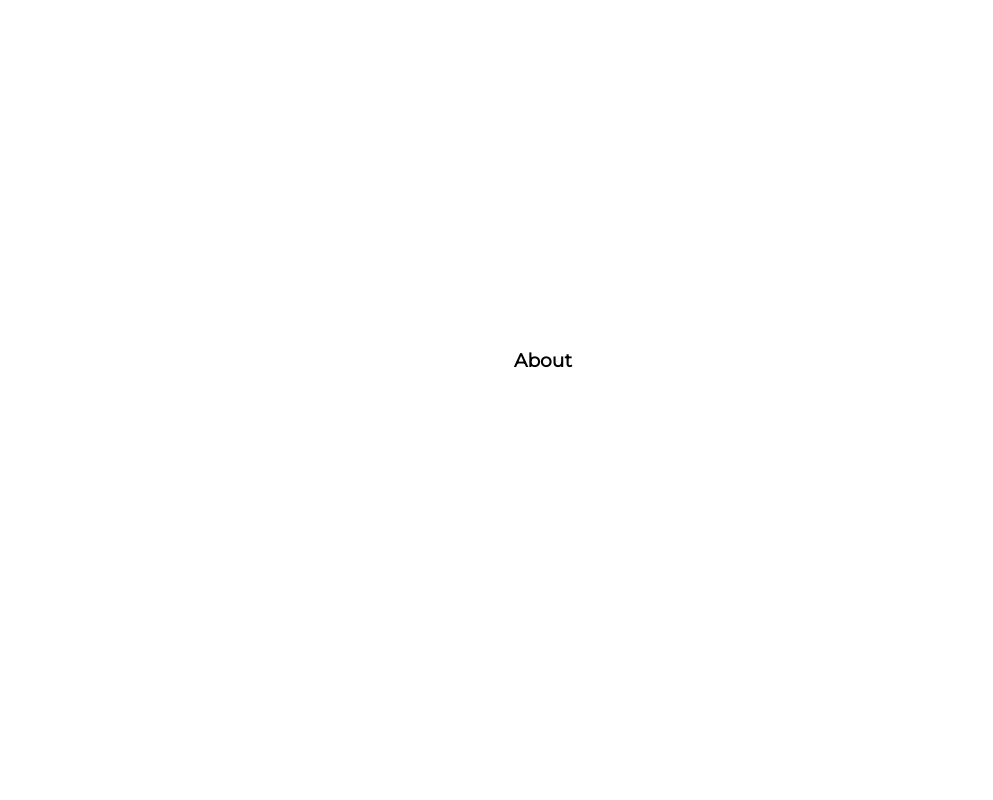
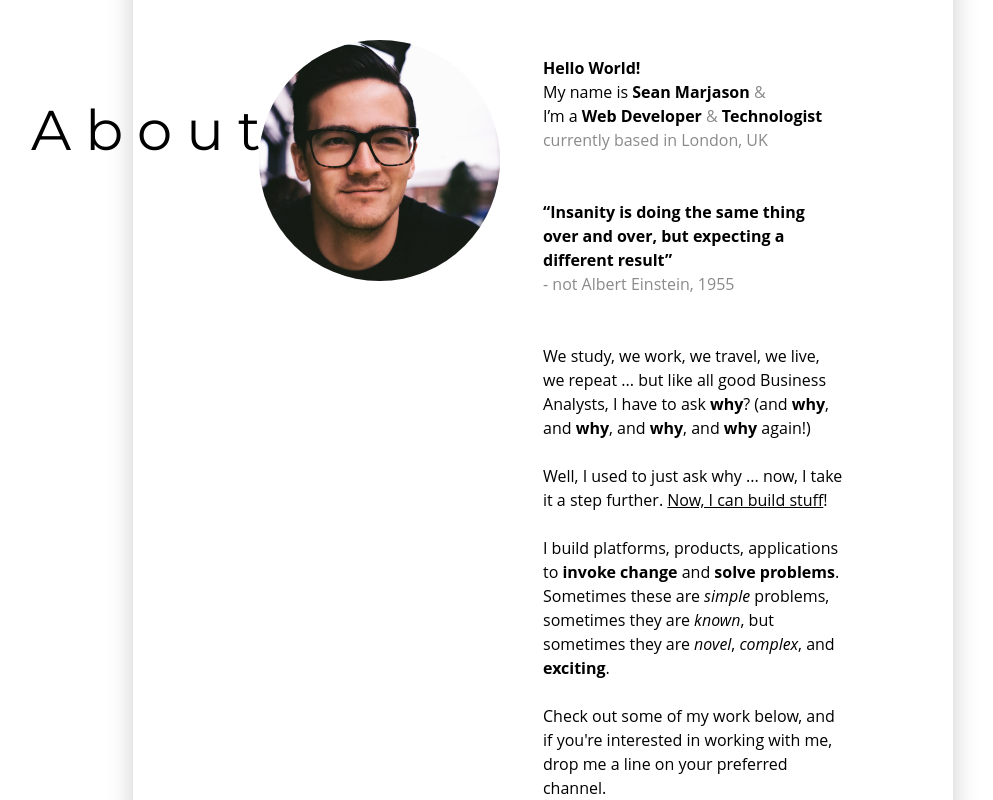
Before and after one commit to seanmarjason/seanmarjason.com, a React (Create React App) app: page / in a window 1280 px wide. Shown: the part 840-1640 px from the top of the page, without its empty margins (97-1090 px from the left). Built offline with nearby package versions, Linux system fonts and the light colour scheme.

Commit message:
Create initial about page

```diff
--- a/src/App.js
+++ b/src/App.js
@@ -1,4 +1,5 @@
 import './App.css';
+import { Helmet } from 'react-helmet'
 import Navbar from './components/Navbar/Navbar'
 import Home from './pages/Home'
 import About from './pages/About'
@@ -20,6 +21,11 @@ const navLinks = {
 function App() {
   return (
     <div className="App">
+      <Helmet>
+        <link rel="preconnect" href="https://fonts.googleapis.com"/>
+        <link rel="preconnect" href="https://fonts.gstatic.com" crossorigin/>
+        <link href="https://fonts.googleapis.com/css2?family=Montserrat&display=swap" rel="stylesheet"/>
+      </Helmet>
       <Navbar navLinks={navLinks} logo={Logo}/>
       <Home />
       <About />
--- /dev/null
+++ b/src/pages/About.css
@@ -0,0 +1,65 @@
+#about-container {
+  width: 80%;
+  height: 80%;
+  box-shadow: 0 0 25px rgba(0,0,0,0.2);
+  display: flex;
+  justify-content: space-around;
+  box-sizing: border-box;
+  padding: 10vh 7.5vw;
+}
+
+#about-container>div {
+  width: 50%;
+}
+
+#about-images {
+  text-align: center;
+  height: 100%;
+}
+
+#about-images>img {
+  width: 80%;
+}
+
+#about-face {
+  border-radius: 50%;
+  align-self: flex-start;
+}
+
+#about-text {
+  line-height: 1.5em;
+  padding: 0 1vw;
+}
+
+#about-text p {
+  margin-bottom: 1.5em;
+}
+
+#about-text span {
+  color: #8A8A8A
+}
+
+#about-text>#quote {
+  margin: 3em 0 3em 0;
+}
+
+#quote q {
+  font-weight: bold;
+
+}
+
+@media (max-width: 992px) {
+  #about-container {
+    flex-direction: column;
+  }
+  #about-container>div {
+    width: 100%;
+  }
+}
+
+@media (max-width: 480px) {
+  #about-container {
+    width: 100%;
+    /* padding: 10vh 7.5vw; */
+  }
+}
--- a/src/pages/About.js
+++ b/src/pages/About.js
@@ -1,9 +1,47 @@
 import './pages.css';
+import './About.css';
+import Face from '../assets/Face-square.jpg';
 
 const About = () => {
   return(
     <div className="page">
       <h3 id="about">About</h3>
+      <div id="about-container">
+        <div id="about-images">
+          <img id="about-face" src={Face} alt="Sean Marjason's face" />
+        </div>
+        <div id='about-text'>
+          <p>
+            <strong>Hello World!</strong><br />
+            My name is <strong>Sean Marjason</strong> <span>&</span><br />
+            I’m a <strong>Web Developer</strong> <span>&</span> <strong>Technologist</strong><br />
+            <span>currently based in London, UK</span>
+          </p>
+          <p id="quote">
+            <q>
+              Insanity is doing the same thing over and over, but expecting a different result
+            </q><br />
+              <span>- not Albert Einstein, 1955</span>
+          </p>
+          <p>
+            We study, we work, we travel, we live, we repeat ... but like all good Business Analysts,
+            I have to ask <strong>why</strong>? (and <strong>why</strong>, and <strong>why</strong>,
+            and <strong>why</strong>, and <strong>why</strong> again!)
+          </p>
+          <p>
+            Well, I used to just ask why ... now, I take it a step further. <u>Now, I can build stuff</u>!
+          </p>
+          <p>
+            I build platforms, products, applications to <strong>invoke change </strong>
+            and <strong>solve problems</strong>. Sometimes these are <i>simple</i> problems,
+            sometimes they are <i>known</i>, but sometimes they are
+            <i> novel</i>, <i>complex</i>, and <strong>exciting</strong>.
+          </p>
+          <p>
+            Check out some of my work below, and if you're interested in working with me, drop me a line on your preferred channel.
+          </p>
+        </div>
+      </div>
     </div>
   )
 }
--- a/src/pages/Home.css
+++ b/src/pages/Home.css
@@ -1,7 +1,8 @@
 #headline {
   width: 80%;
   margin-bottom: 10vh;
-  align-items: auto;
+  position: absolute;
+  top: 35%;
 }
 
 #home {
--- a/src/pages/Home.js
+++ b/src/pages/Home.js
@@ -1,17 +1,11 @@
 import './pages.css'
 import './Home.css'
-import { Helmet } from 'react-helmet'
 import NavigationButton from '../components/NavigationButton/NavigationButton'
 
 
 const Home = () => {
   return(
     <div id="homePage" className="page">
-      <Helmet>
-        <link rel="preconnect" href="https://fonts.googleapis.com"/>
-        <link rel="preconnect" href="https://fonts.gstatic.com" crossorigin/>
-        <link href="https://fonts.googleapis.com/css2?family=Montserrat&display=swap" rel="stylesheet"/>
-      </Helmet>
       <div id="headline">
         <h1 id="home" className="">Sean Marjason</h1>
         <p id="tagline">Web Developer | Analyst | Technologist</p>
--- a/src/pages/pages.css
+++ b/src/pages/pages.css
@@ -1,10 +1,10 @@
 .page {
-  height: 100vh;
+  min-height: 100vh;
   width: 80vw;
   display: flex;
   justify-content: center;
-  align-items: center;
   padding: 0 10vw;
+  position: relative;
 }
 
 .hidden {
@@ -18,3 +18,20 @@ h1, h2, h3, h4, h5, h6 {
 p, a {
   font-family: 'PT Sans', 'Open Sans', sans-serif;
 }
+
+h3 {
+  position: absolute;
+  text-align: left;
+  z-index: 100;
+  top: 10vh;
+  left: 10vw;
+  font-size: 3.5em;
+  font-weight: normal;
+  letter-spacing: 0.25em;
+}
+
+@media (max-width: 992px) {
+  h3 {
+    visibility: hidden;
+  }
+}
```
Also changed, not shown: src/assets/Face-square.jpg (added).
